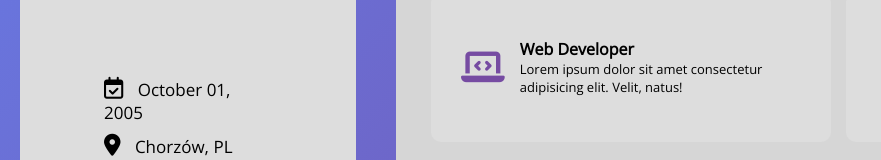
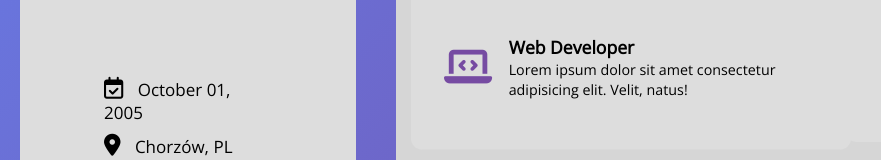
Before and after one commit to Skwar20/CV-Trening, a plain HTML site: page index.html in a window 1280 px wide. In both pictures the pointer is over the element 631 px from the left and 452 px from the top of the page. Shown: the part 385-545 px from the top of the page, 0-881 px from the left. Drawn offline with nearby package versions, Linux system fonts and the light colour scheme; files that its build step writes are made by us from their sources.

Commit message:
repair bug

```diff
--- a/scss/style.scss
+++ b/scss/style.scss
@@ -234,6 +234,7 @@ section {
 				border-radius: 10px;
 				background-color: #ddd;
 				padding: 0 40px;
+				transition: transform 0.3s;
 
 				h3 {
 					font-size: 16px;
@@ -255,6 +256,9 @@ section {
 					margin: 0 15px 0 -10px;
 				}
 			}
+		}
+		.card:hover {
+			transform: scale(1.1);
 		}
 	}
 
```
